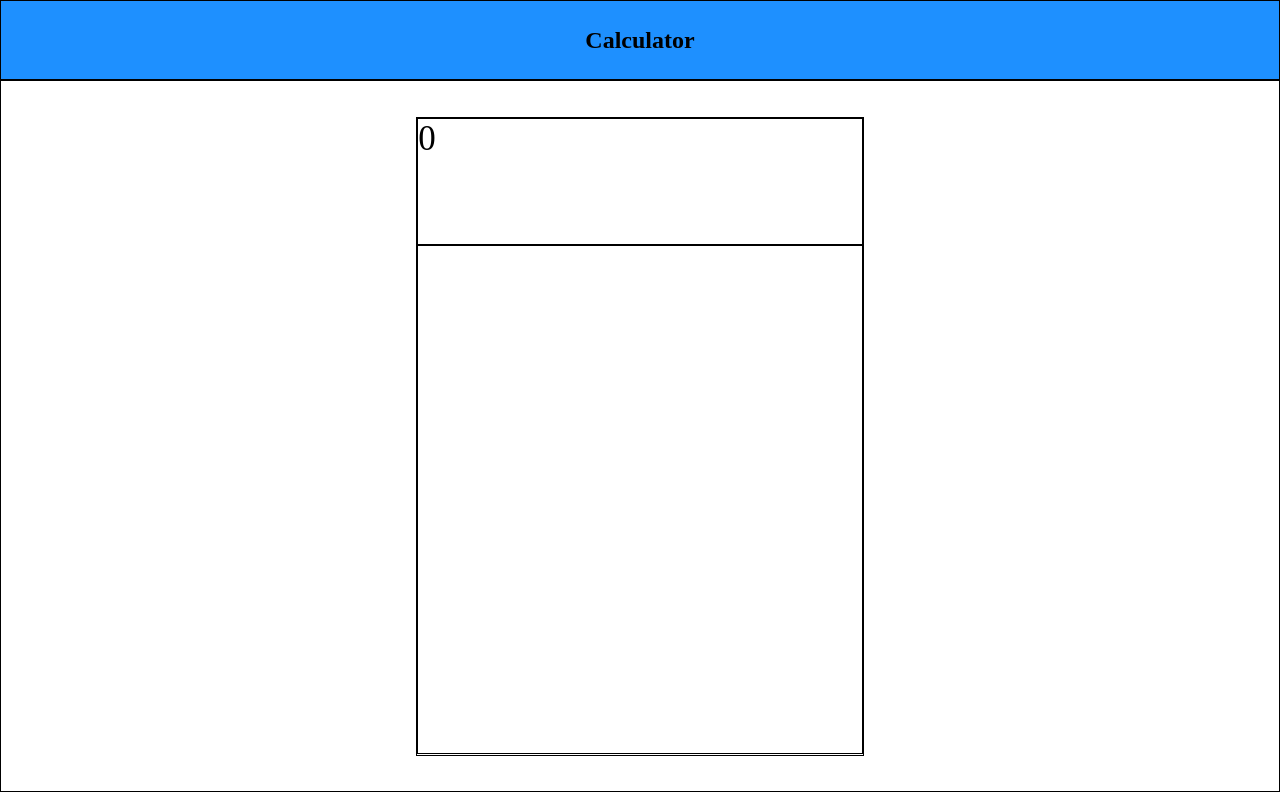
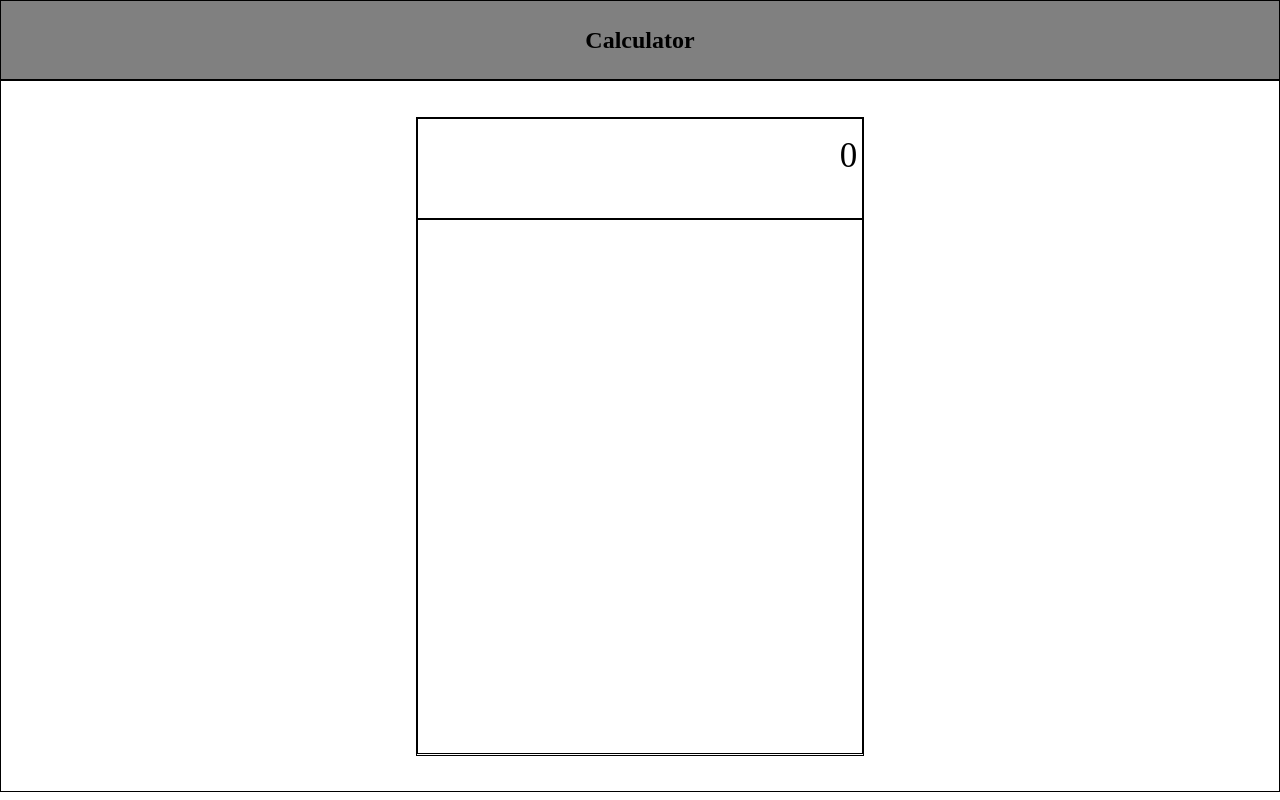
Before and after one commit to puneetdwivedi/scientific-calcultor, a plain HTML site: page index.html in a window 1280 px wide. Drawn offline with Linux system fonts and the light colour scheme.

Commit message:
updated css files

```diff
--- a/calc.css
+++ b/calc.css
@@ -1,7 +1,7 @@
 @import url('https://fonts.googleapis.com/css2?family=Noto+Sans+JP:wght@300&display=swap');
 
 :root{
-    --blue: #1e90ff;
+    --blue: grey;
     --fsinscreen: 35px;
     --ffincalc: 'Noto Sans JP', sans-serif;
 }
@@ -38,13 +38,16 @@ header{
 }
 .calc-screen{
     width: 100%;
-    height: 20%;
+    height: 16%;
     border: 1px black solid;
     font-size: var(--fsinscreen);
+    text-align: end;
+    padding-top: 4%;
+    padding-right: 1%;
 }
 .calc-button-container{
     width: 100%;
-    height: 80%;
+    height: 84%;
     border: 1px black solid;
 
 }
```
Also changed, not shown: index.html (+3 -1 lines).
